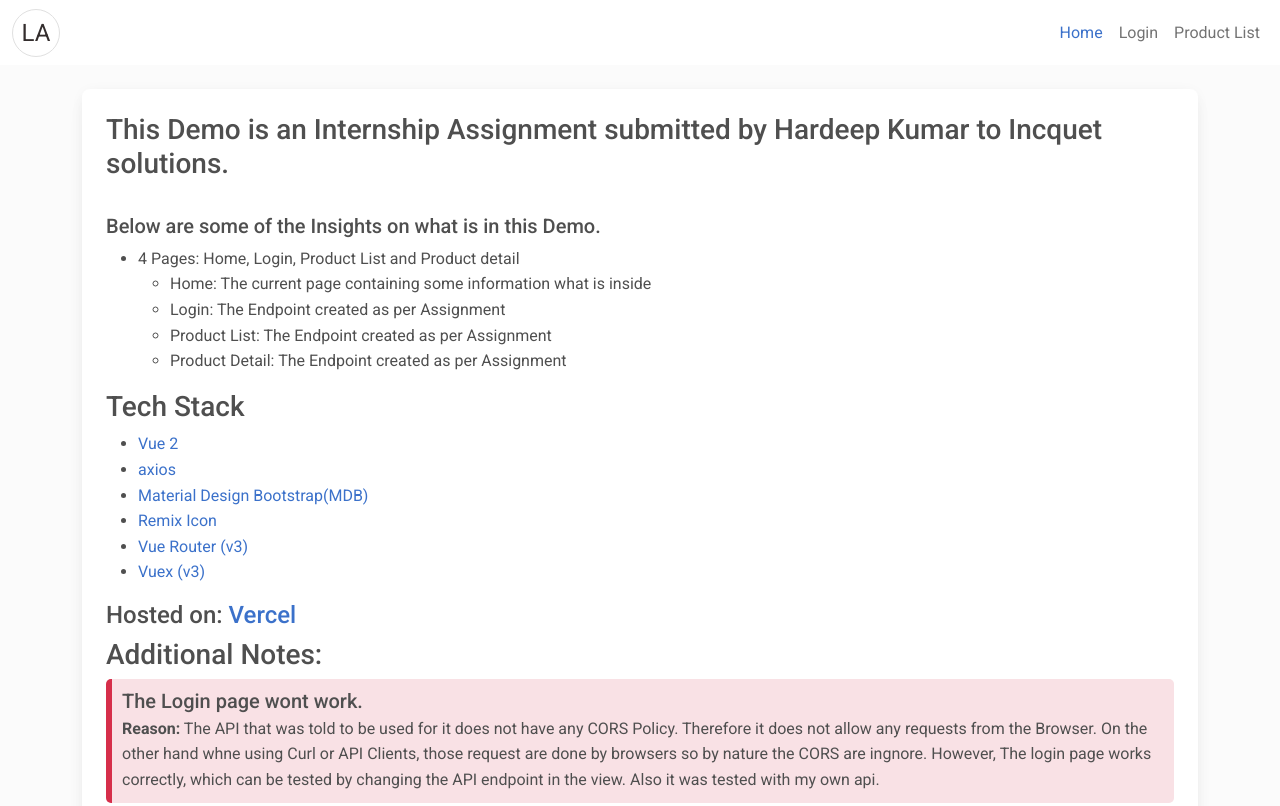
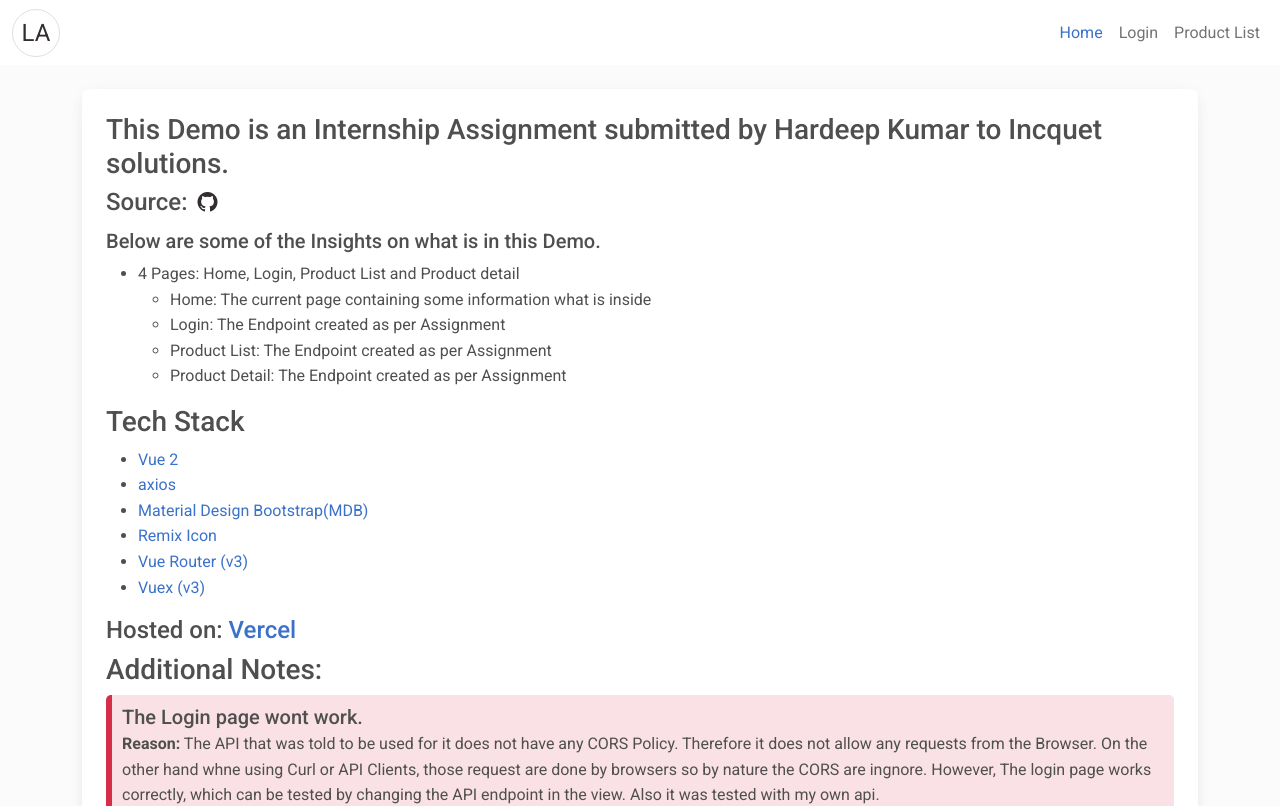
Before and after one commit to wrench1815/Incquest-assignment, a Vue app: page / in a window 1280 px wide. Shown: the top 806 px of the page. Built offline with nearby package versions, Linux system fonts and the light colour scheme.

Commit message:
📖 DOC: add github link

```diff
--- a/src/components/Home/index.vue
+++ b/src/components/Home/index.vue
@@ -6,7 +6,17 @@
           This Demo is an Internship Assignment submitted by Hardeep Kumar to
           Incquet solutions.
         </h3>
-        <br />
+
+        <h4 class="d-flex">
+          Source:
+          <a
+            class="text-dark ms-2"
+            href="https://github.com/wrench1815/Incquest-assignment"
+            target="_blank"
+            ><i class="ri-github-fill"></i
+          ></a>
+        </h4>
+
         <h5>Below are some of the Insights on what is in this Demo.</h5>
         <ul>
           <li>4 Pages: Home, Login, Product List and Product detail</li>
```
